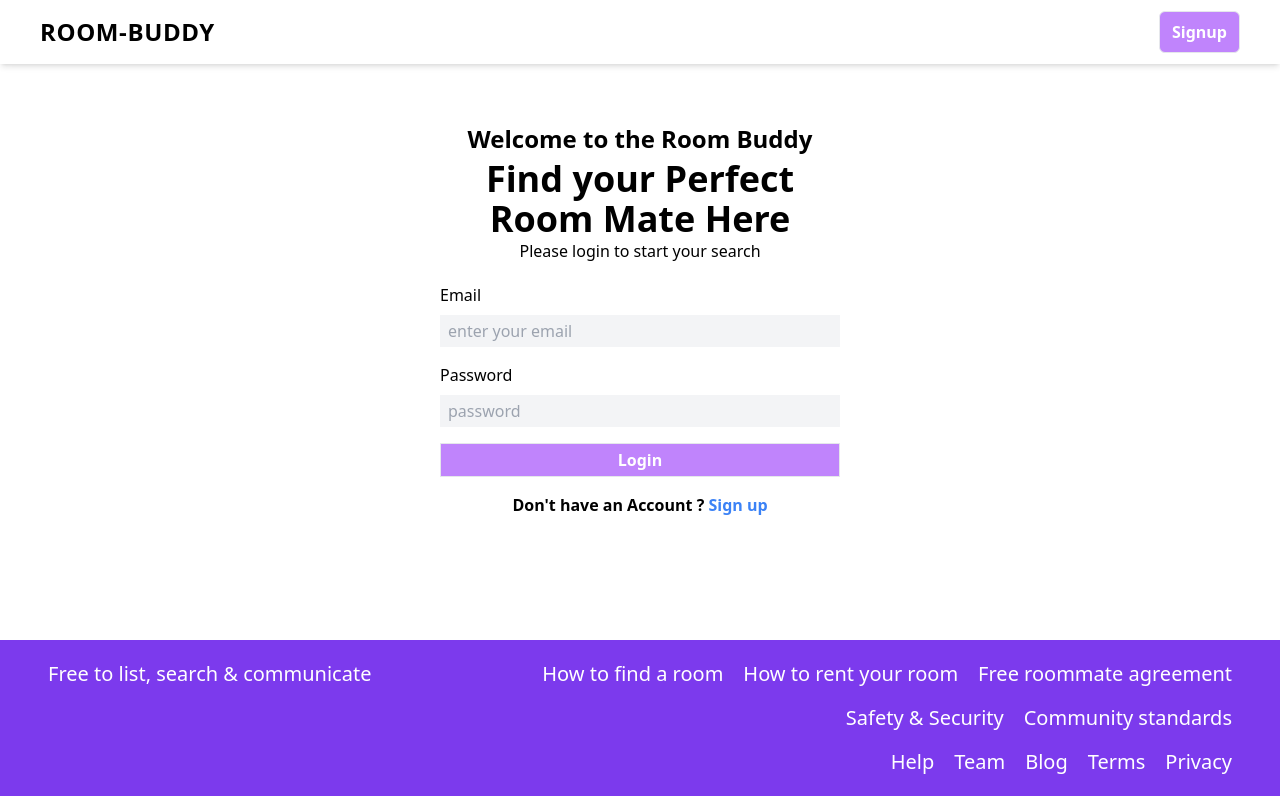
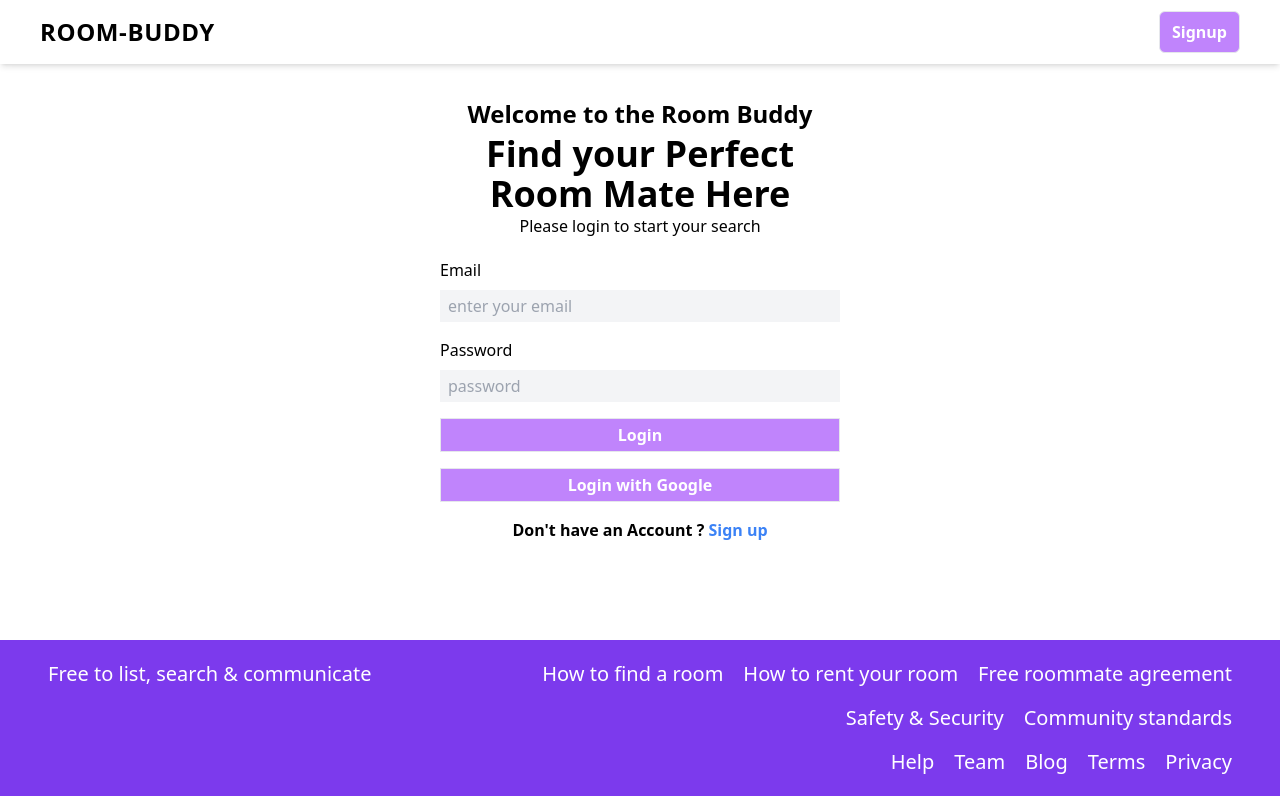
Before and after one commit to Sumitsonikaju/project-room-finder, a React (Create React App) app: page / in a window 1280 px wide. Built offline with nearby package versions, Linux system fonts and the light colour scheme; no server answers.

Commit message:
adding login with google

```diff
--- a/src/Component/Create.jsx
+++ b/src/Component/Create.jsx
@@ -13,9 +13,8 @@ import { ToastContainer, toast } from "react-toastify";
 import "react-toastify/dist/ReactToastify.css";
 import { useNavigate } from "react-router-dom";
 
+const Create = () => {
 
-
-const Create = () => {
   const navigate = useNavigate();
   const user = useSelector((store) => store.user);
   const [suggestions, setSuggestions] = useState([]);
--- a/src/Component/Header.jsx
+++ b/src/Component/Header.jsx
@@ -61,8 +61,6 @@ const Header = () => {
         )}
         <ul className="flex space-x-4 items-center">
         {user && <h2>I am, <span className="font-bold text-blue-500">{user.displayName}</span></h2>}
-
-
           {!user && !isLogin && (
             <>
               <Link to={"/"}>
--- a/src/Component/Login.jsx
+++ b/src/Component/Login.jsx
@@ -1,17 +1,21 @@
 import React, { useRef } from "react";
 import { Link, useNavigate } from "react-router-dom";
-import { signInWithEmailAndPassword } from "firebase/auth";
+import {
+  signInWithEmailAndPassword,
+  signInWithPopup,
+  GoogleAuthProvider,
+} from "firebase/auth";
 import { auth } from "../utils/firebase";
 import { ToastContainer, toast } from "react-toastify";
 import "react-toastify/dist/ReactToastify.css";
 import { useDispatch } from "react-redux";
 import { adduser } from "../utils/userSlice";
+import { provider } from "../utils/firebase";
 
 const Login = () => {
   const dispatch = useDispatch();
   const email = useRef(null);
   const password = useRef(null);
-  const navigate = useNavigate();
   const handleLogin = () => {
     signInWithEmailAndPassword(
       auth,
@@ -19,12 +23,14 @@ const Login = () => {
       password.current.value
     )
       .then((userCredential) => {
-        const {uid, email, displayName} = userCredential.user
-        dispatch(adduser({
-          uid:uid,
-          email:email,
-          displayName:displayName
-        }))
+        const { uid, email, displayName } = userCredential.user;
+        dispatch(
+          adduser({
+            uid: uid,
+            email: email,
+            displayName: displayName,
+          })
+        );
       })
       .catch((error) => {
         const errorCode = error.code;
@@ -32,6 +38,30 @@ const Login = () => {
         toast(`${errorCode} - ${errorMessage}`, {
           position: "top-center",
         });
+      });
+  };
+
+  const handleLoginWithGoogle = () => {
+    signInWithPopup(auth, provider)
+      .then((result) => {
+        const credential = GoogleAuthProvider.credentialFromResult(result);
+        const token = credential.accessToken;
+        const user = result.user;
+        const { uid, email, displayName } = user;
+        dispatch(
+          adduser({
+            uid: uid,
+            email: email,
+            displayName: displayName,
+          })
+        );
+      })
+      .catch((error) => {
+        // Handle Errors here.
+        const errorCode = error.code;
+        const errorMessage = error.message;
+        const email = error.customData.email;
+        const credential = GoogleAuthProvider.credentialFromError(error);
       });
   };
   return (
@@ -45,9 +75,7 @@ const Login = () => {
           <h1 className="text-center mt-1 font-bold">
             Find your Perfect Room Mate Here
           </h1>
-          <p className="text-center">
-            Please login to start your search
-          </p>
+          <p className="text-center">Please login to start your search</p>
           <form className="mt-5">
             <label>Email</label>
             <input
@@ -72,6 +100,12 @@ const Login = () => {
           >
             Login
           </button>
+          <button
+            onClick={handleLoginWithGoogle}
+            className="border px-2 py-1 w-full mt-4 cursor-pointer bg-purple-400 text-white font-bold "
+          >
+            Login with Google
+          </button>
           <p className="text-center font-bold mt-4">
             Don't have an Account ?{" "}
             <Link className="hover:underline text-blue-500" to={"/signup"}>
--- a/src/utils/firebase.js
+++ b/src/utils/firebase.js
@@ -1,7 +1,8 @@
 // Import the functions you need from the SDKs you need
 import { initializeApp } from "firebase/app";
 import { getAuth } from "firebase/auth";
-import { getFirestore} from "firebase/firestore"
+import { getFirestore } from "firebase/firestore"
+import { GoogleAuthProvider } from "firebase/auth";
 // TODO: Add SDKs for Firebase products that you want to use
 // https://firebase.google.com/docs/web/setup#available-libraries
 
@@ -21,3 +22,4 @@ const firebaseConfig = {
 const app = initializeApp(firebaseConfig);
 export const auth = getAuth(app);
 export const firestore = getFirestore(app)
+export const provider = new GoogleAuthProvider();
```
